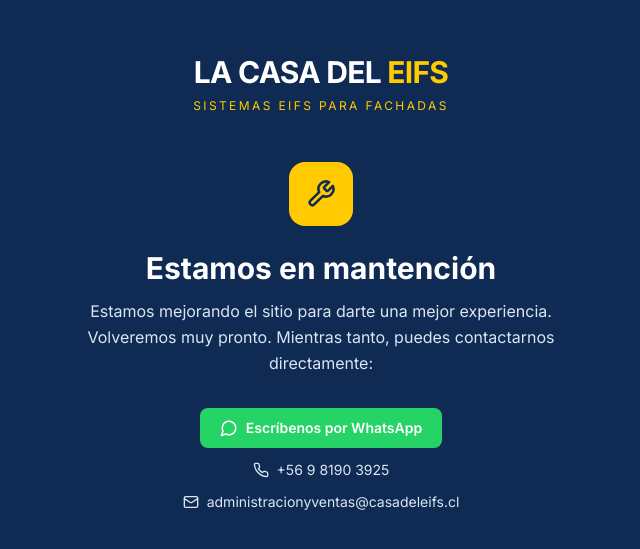
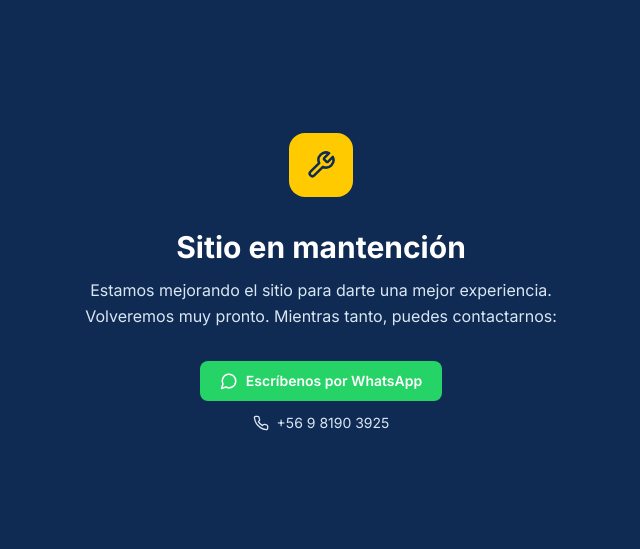
Before and after one commit to La-casa-del-Eifs/websiteCDE, a Next.js app: page /mantencion in a window 1280 px wide. Shown: the part 117-666 px from the top of the page, without its empty margins (319-959 px from the left). Built offline with nearby package versions, Linux system fonts and the light colour scheme; no server answers.

Commit message:
Refactor maintenance page: remove email contact option and clean up layout

```diff
--- a/src/app/mantencion/page.tsx
+++ b/src/app/mantencion/page.tsx
@@ -1,5 +1,5 @@
 import type { Metadata } from "next";
-import { Wrench, MessageCircle, Phone, Mail } from "lucide-react";
+import { Wrench, MessageCircle, Phone } from "lucide-react";
 import { SITE } from "@/lib/config";
 
 export const metadata: Metadata = {
@@ -10,28 +10,20 @@
 export default function MantencionPage() {
   const wa = `https://wa.me/${SITE.whatsapp}`;
   const phone = SITE.phones[0] || "";
-  const email = SITE.emails[0] || "";
 
   return (
     <main className="flex min-h-screen flex-col items-center justify-center bg-brand-900 px-6 py-16 text-center text-white">
       <div className="w-full max-w-lg">
-        <div className="text-3xl font-bold tracking-tight">
-          LA CASA DEL <span className="text-gold-400">EIFS</span>
-        </div>
-        <div className="mt-2 text-xs uppercase tracking-[0.2em] text-gold-400">
-          Sistemas EIFS para fachadas
-        </div>
-
-        <div className="mt-12 flex justify-center">
+        <div className="flex justify-center">
           <span className="flex h-16 w-16 items-center justify-center rounded-2xl bg-gold-400 text-brand-900">
             <Wrench size={30} />
           </span>
         </div>
 
-        <h1 className="mt-6 text-2xl font-bold sm:text-3xl">Estamos en mantención</h1>
+        <h1 className="mt-8 text-2xl font-bold sm:text-3xl">Sitio en mantención</h1>
         <p className="mt-3 leading-relaxed text-brand-100">
           Estamos mejorando el sitio para darte una mejor experiencia. Volveremos
-          muy pronto. Mientras tanto, puedes contactarnos directamente:
+          muy pronto. Mientras tanto, puedes contactarnos:
         </p>
 
         <div className="mt-8 flex flex-col items-center gap-3">
@@ -51,14 +43,6 @@
               <Phone size={16} /> {phone}
             </a>
           )}
-          {email && (
-            <a
-              href={`mailto:${email}`}
-              className="inline-flex items-center gap-2 text-sm text-brand-100 hover:text-white"
-            >
-              <Mail size={16} /> {email}
-            </a>
-          )}
         </div>
       </div>
     </main>
```
